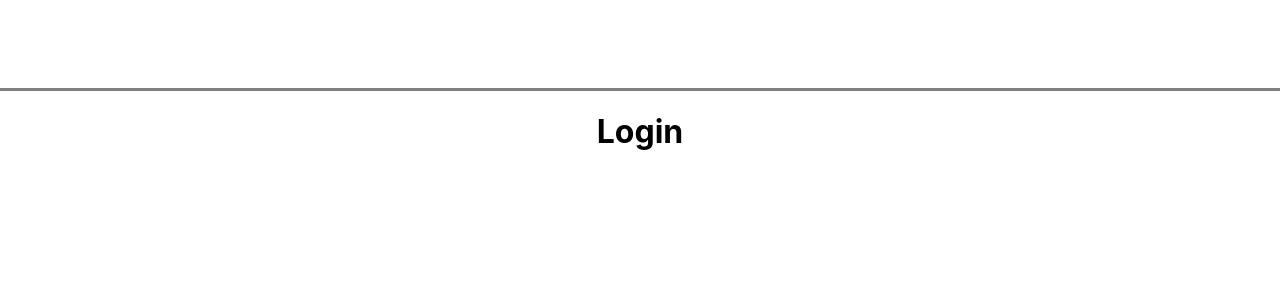
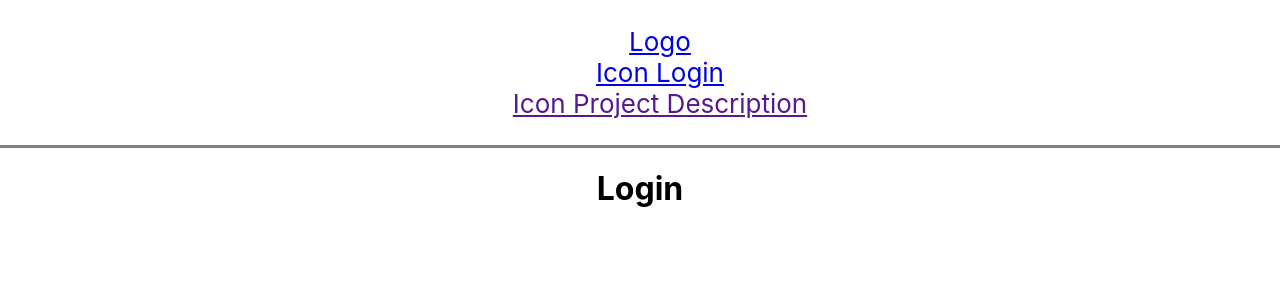
Before and after one commit to axelkouassi/korera-ui, a React (Create React App) app: page / in a window 1280 px wide. Shown: the top 300 px of the page. Built offline with nearby package versions, Linux system fonts and the light colour scheme.

Commit message:
Creation of navbar with three headers leading to various path through react-router-dom link.

```diff
--- a/src/components/Header.js
+++ b/src/components/Header.js
@@ -1,18 +1,20 @@
+import { Link } from "react-router-dom";
 function Header() {
   return (
     <header className="App-header">
-      {/* <img src={logo} className="App-logo" alt="logo" />
-        <p>
-          Edit <code>src/App.js</code> and save to reload.
-        </p>
-        <a
-          className="App-link"
-          href="https://reactjs.org"
-          target="_blank"
-          rel="noopener noreferrer"
-        >
-          Learn React
-        </a> */}
+      <nav>
+        <ul>
+          <li>
+            <Link to="/">Logo</Link>
+          </li>
+          <li>
+            <Link to="/">Icon Login</Link>
+          </li>
+          <li>
+            <Link>Icon Project Description</Link>
+          </li>
+        </ul>
+      </nav>
     </header>
   );
 }
```
